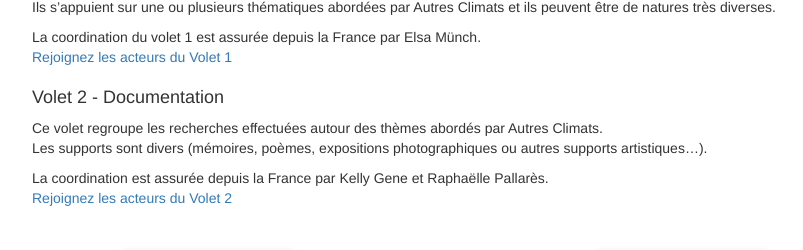
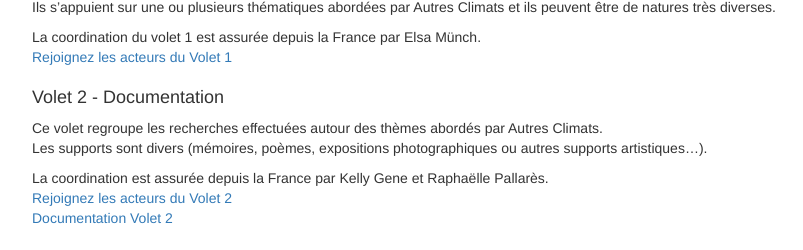
Before and after one commit to jpreynat/autresclimats, a PHP site: page /index.php?action=about in a window 1280 px wide. Shown: the part 2004-2254 px from the top of the page, without its empty margins (148-951 px from the left). Run offline with PHP 8.4, Linux system fonts and the light colour scheme; some libraries are stand-ins or nearby versions.

Commit message:
Added Part 2 Documentation

```diff
--- a/View/About.php
+++ b/View/About.php
@@ -165,7 +165,8 @@
             </p>
             <p>
               La coordination est assurée depuis la France par Kelly Gene et Raphaëlle Pallarès.<br>
-              <a href="index.php?action=contact">Rejoignez les acteurs du Volet 2</a>
+              <a href="index.php?action=contact">Rejoignez les acteurs du Volet 2</a><br>
+              <a id="docVolet2" href="#">Documentation Volet 2</a>
             </p>
         </div>
 
```
